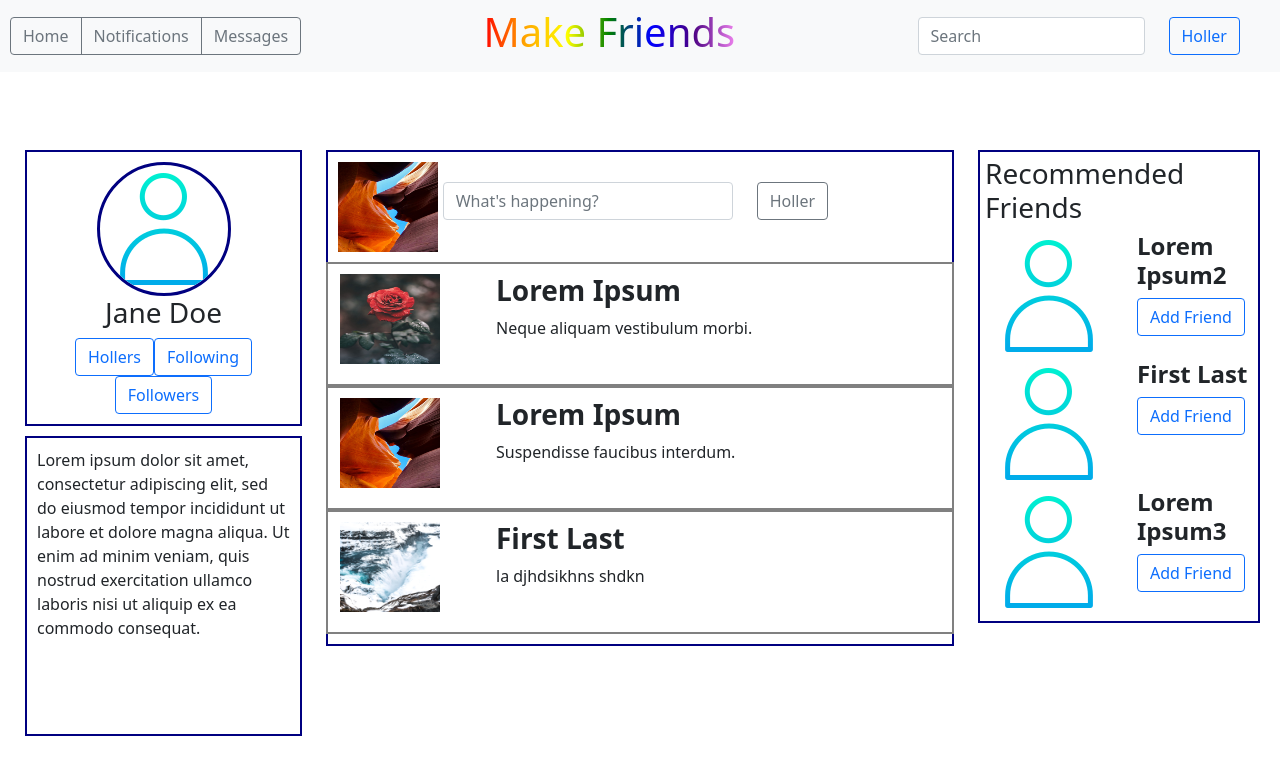
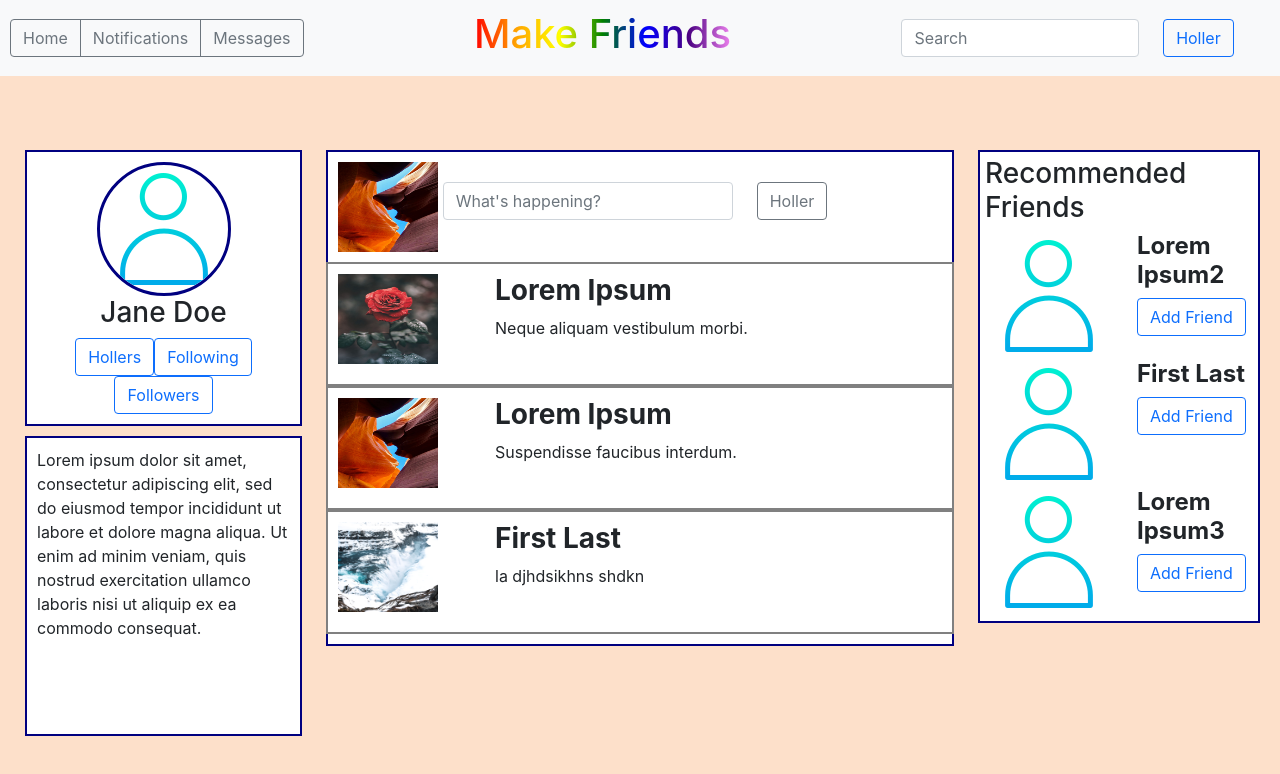
Before and after one commit to paigetiedeman/social-media-clone, a React (Create React App) app: page / in a window 1280 px wide. Shown: the top 774 px of the page. Built offline with nearby package versions, Linux system fonts and the light colour scheme.

Commit message:
styling
Co-Authored-By: Anna Clarke <annac.klingberg@gmail.com>
Co-Authored-By: Nick Hennessy <njhnny@gmail.com>

```diff
--- a/public/index.html
+++ b/public/index.html
@@ -10,21 +10,9 @@
       content="Web site created using create-react-app"
     />
     <link rel="apple-touch-icon" href="%PUBLIC_URL%/logo192.png" />
-    <!--
-      manifest.json provides metadata used when your web app is installed on a
-      user's mobile device or desktop. See https://developers.google.com/web/fundamentals/web-app-manifest/
-    -->
+
     <link rel="manifest" href="%PUBLIC_URL%/manifest.json" />
-    <!--
-      Notice the use of %PUBLIC_URL% in the tags above.
-      It will be replaced with the URL of the `public` folder during the build.
-      Only files inside the `public` folder can be referenced from the HTML.
-
-      Unlike "/favicon.ico" or "favicon.ico", "%PUBLIC_URL%/favicon.ico" will
-      work correctly both with client-side routing and a non-root public URL.
-      Learn how to configure a non-root public URL by running `npm run build`.
-    -->
-    <title>React App</title>
+    <title>Make Friends</title>
   </head>
   <body>
     <noscript>You need to enable JavaScript to run this app.</noscript>
--- a/src/App.css
+++ b/src/App.css
@@ -12,6 +12,7 @@
   border: 2px solid navy;
   text-align: center;
   padding: 10px;
+  background-color: white;
 }
 
 .bio {
@@ -19,6 +20,7 @@
   height: 300px;
   padding: 10px;
   margin-top: 10px;
+  background-color: white;
 }
 
 .profile-pic {
@@ -40,6 +42,7 @@
   margin-top: 150px;
   border: 2px solid navy;
   margin-right: 20px;
+  background-color: white;
 }
 
 .mini-image {
@@ -52,6 +55,7 @@
   margin-top: 150px;
   border: 2px solid navy;
   padding: 10px;
+  background-color: white;
 }
 
 .post {
--- a/src/components/App.js
+++ b/src/components/App.js
@@ -2,6 +2,7 @@ import Header from './Header.js';
 import Site from './Site';
 import React from "react";
 import "../App.css";
+
 
 
 function App() {
--- a/src/components/Site.js
+++ b/src/components/Site.js
@@ -1,7 +1,6 @@
 import React from 'react';
 import Sidebar from './Sidebar';
 import Feed from './Feed';
-// import Recommended from './Recommended';
 import RecList from './RecList';
 
 
--- a/src/index.css
+++ b/src/index.css
@@ -5,6 +5,7 @@ body {
     sans-serif;
   -webkit-font-smoothing: antialiased;
   -moz-osx-font-smoothing: grayscale;
+  background-color: #FDE0CA;
 }
 
 code {
--- a/src/index.js
+++ b/src/index.js
@@ -1,9 +1,9 @@
 import React from 'react';
 import ReactDOM from 'react-dom';
+import '../node_modules/bootstrap/dist/css/bootstrap.min.css';
 import './index.css';
 import App from './components/App';
 import reportWebVitals from './reportWebVitals';
-import '../node_modules/bootstrap/dist/css/bootstrap.min.css';
 
 ReactDOM.render(
   <React.StrictMode>
```
Also changed, not shown: package.json (+7 -1 lines), src/setupTests.js (deleted, +0 -5 lines), 2 other files (tests, documents, lock files or other folders).
